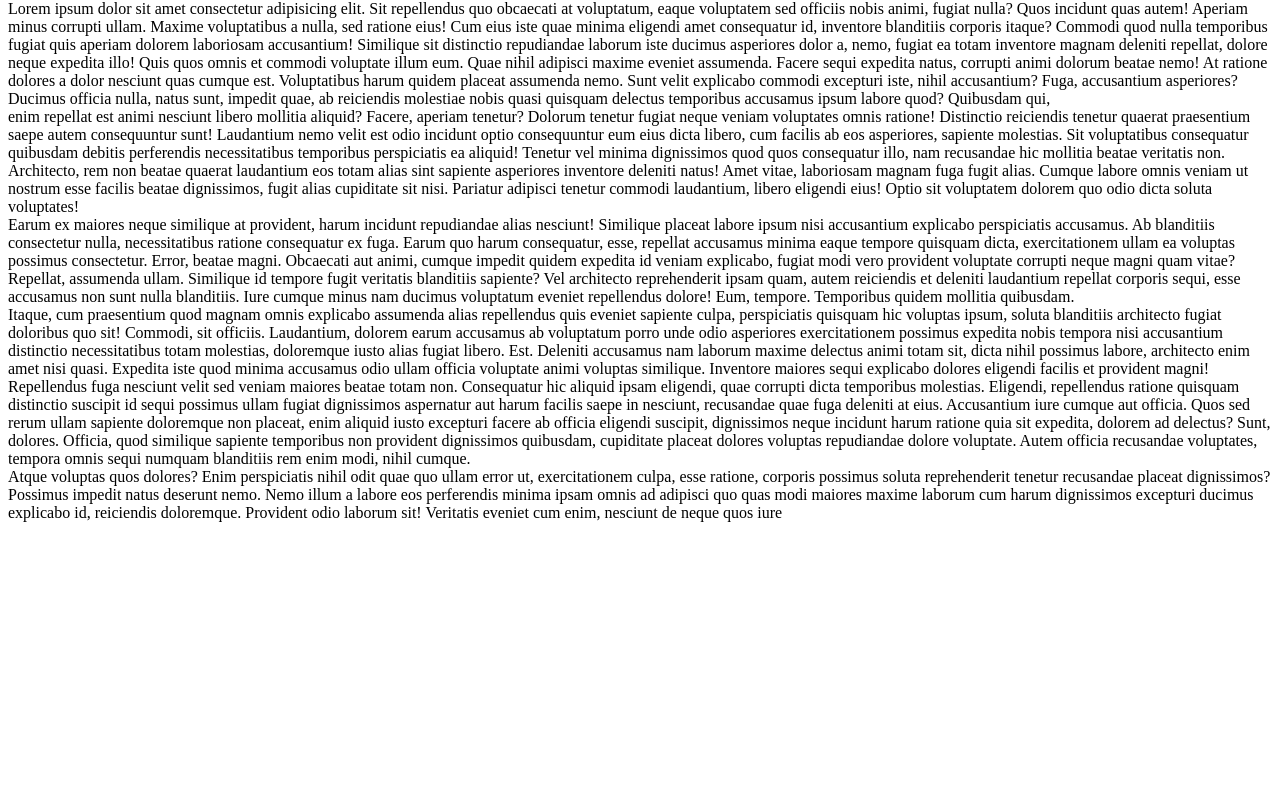
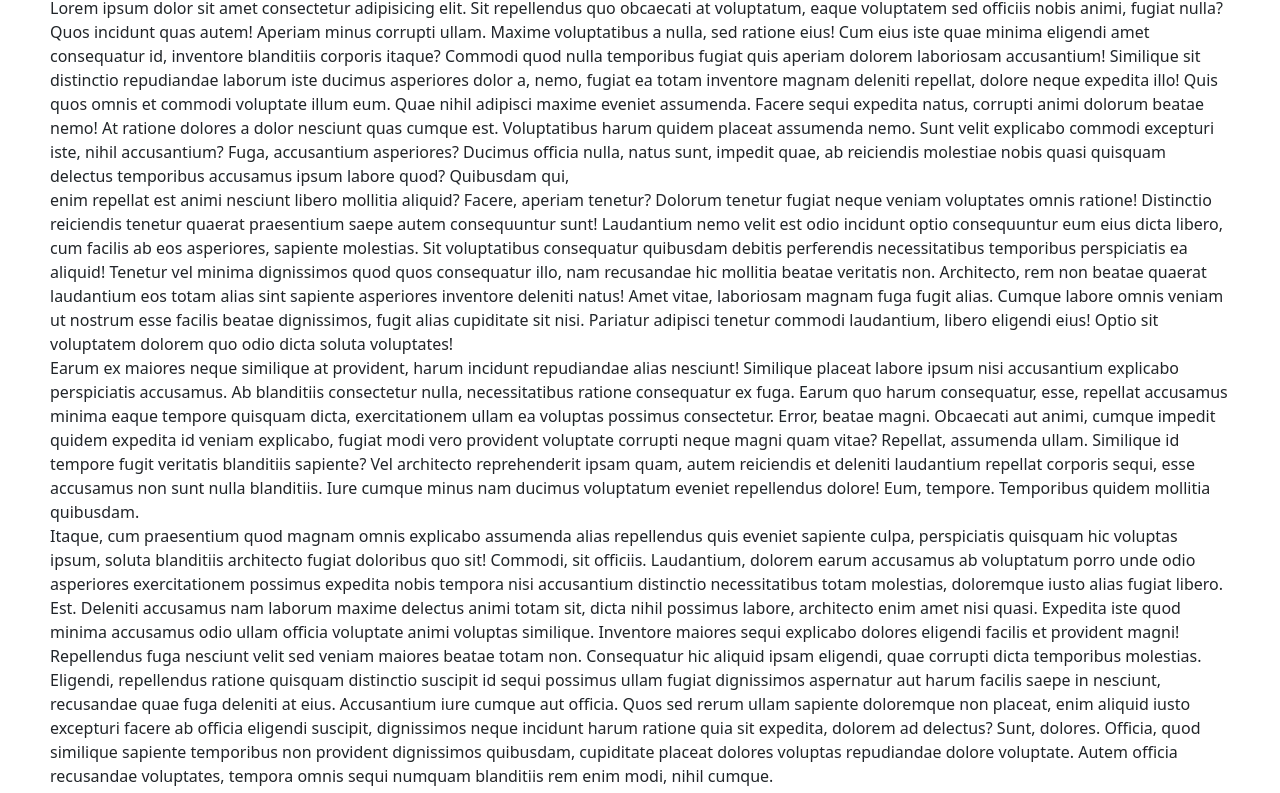
Before and after one commit to kmKibria/Kibu, a plain HTML site: page index.html in a window 1280 px wide. Shown: the part 80-873 px from the top of the page. Before the commit the page ends 800 px from the top, so only its background shows below. Drawn offline with Linux system fonts and the light colour scheme; the site is published under a folder, as on GitHub Pages, so addresses that start at the root find nothing.

Commit message:
/ deleted in css link in index.html

```diff
--- a/index.html
+++ b/index.html
@@ -3,9 +3,9 @@
   <head>
     <meta charset="UTF-8" />
     <meta name="viewport" content="width=device-width, initial-scale=1.0" />
-    <link rel="stylesheet" href="/css/normalize.css" />
-    <link rel="stylesheet" href="/css/bootstrap.min.css" />
-    <link rel="stylesheet" href="/css/stylesheet.css" />
+    <link rel="stylesheet" href="css/normalize.css" />
+    <link rel="stylesheet" href="css/bootstrap.min.css" />
+    <link rel="stylesheet" href="css/stylesheet.css" />
 
     <title>KIBRIX</title>
   </head>
```
